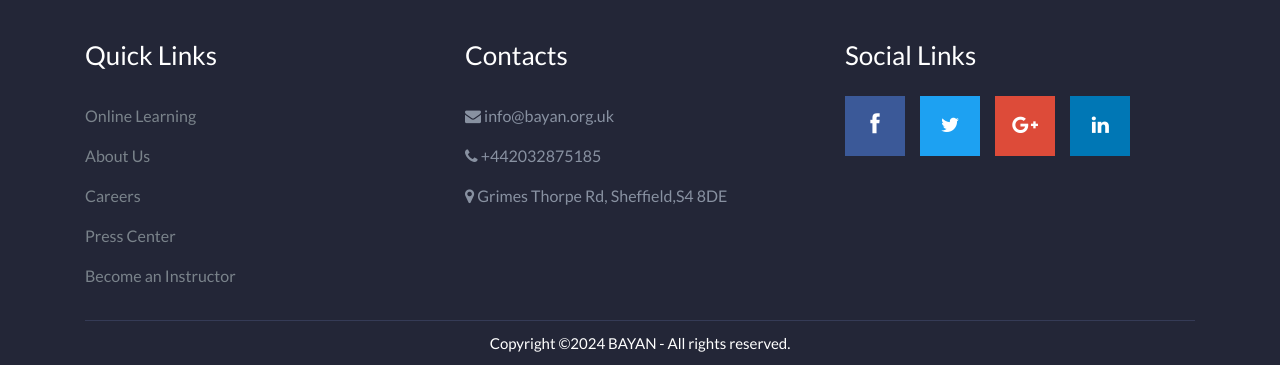
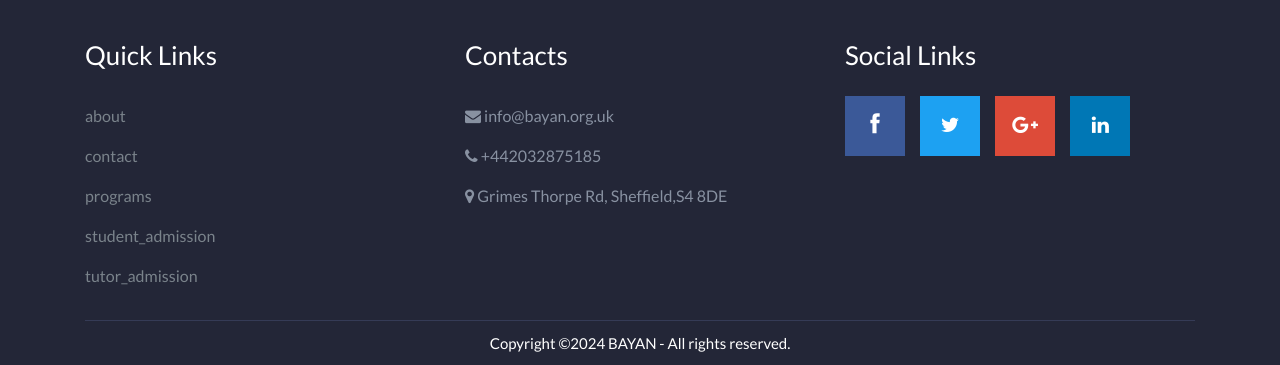
Before and after one commit to mostafanawam/bayan, a Django app: page /en/contact/ in a window 1280 px wide; the page is wider, and only the part inside the window is pictured. Shown: the part 1431-1796 px from the top of that part. Run offline with Django 4.2, Linux system fonts and the light colour scheme; some libraries are stand-ins or nearby versions.

Commit message:
update footer

```diff
--- a/main/templates/main/base.html
+++ b/main/templates/main/base.html
@@ -181,19 +181,19 @@
                 <h3 class="footer_title"> Quick Links </h3>
                 <ul>
                   <li>
-                    <a href="#">Online Learning</a>
+                    <a href="{% url 'main:about' %}">{% trans "about" %}</a>
                   </li>
                   <li>
-                    <a href="#">About Us</a>
+                    <a href="{% url 'main:contact' %}">{% trans "contact" %}</a>
                   </li>
                   <li>
-                    <a href="#">Careers</a>
+                    <a href="{% url 'main:programs' %}">{% trans "programs" %}</a>
                   </li>
                   <li>
-                    <a href="#">Press Center</a>
+                    <a href="{% url 'main:student_apply' %}">{% trans "student_admission" %}</a>
                   </li>
                   <li>
-                    <a href="#">Become an Instructor</a>
+                    <a href="{% url 'main:tutor_apply' %}">{% trans "tutor_admission" %}</a>
                   </li>
                 </ul>
               </div>
```
